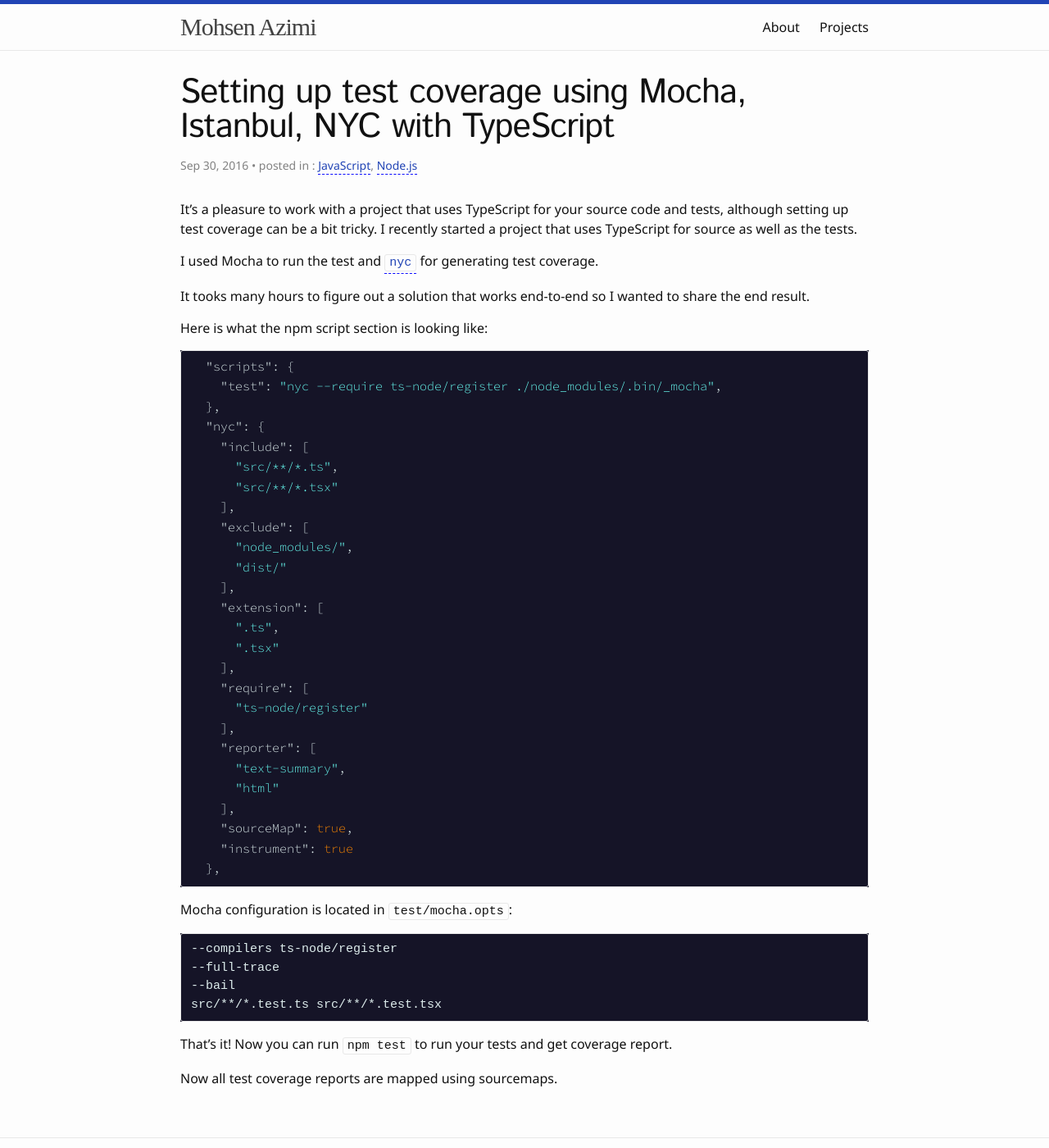
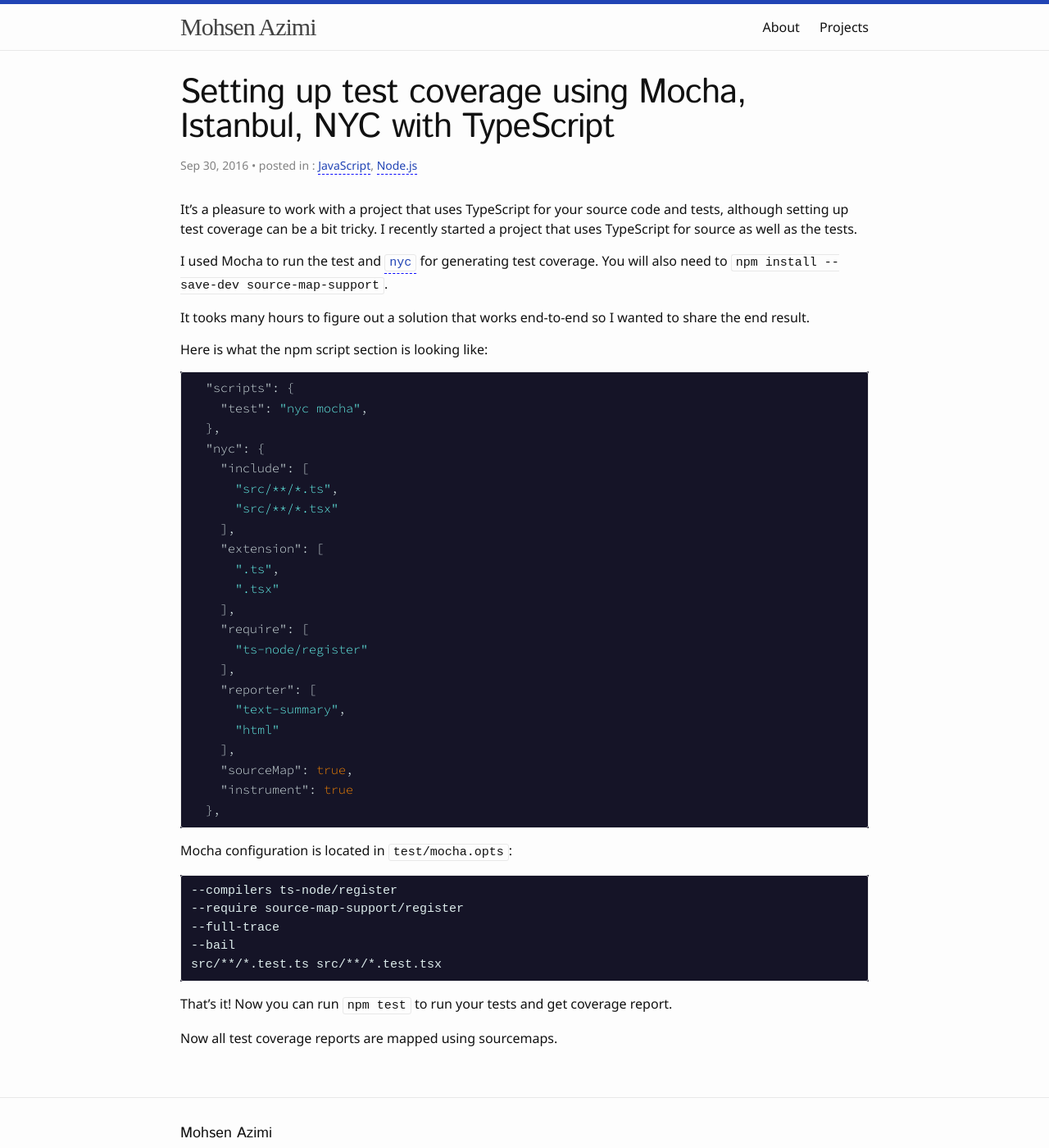
Before and after one commit to mohsen1/mohsen1.github.io, a Jekyll site: the page built from _posts/2016-09-30-nyc-mocha-typescript.1.md, in a window 1280 px wide and 1400 px high. Shown: the whole window at 82% size. Built offline with Jekyll 4.4.1, drawn with Linux system fonts in a browser that asks for light colours; some web fonts are replaced.

Commit message:
docs: simplify nyc + mocha + TS config

```diff
--- a/_posts/2016-09-30-nyc-mocha-typescript.1.md
+++ b/_posts/2016-09-30-nyc-mocha-typescript.1.md
@@ -7,7 +7,7 @@
 
 It's a pleasure to work with a project that uses TypeScript for your source code and tests, although setting up test coverage can be a bit tricky. I recently started a project that uses TypeScript for source as well as the tests.
 
-I used Mocha to run the test and [`nyc`](https://github.com/istanbuljs/nyc) for generating test coverage.
+I used Mocha to run the test and [`nyc`](https://github.com/istanbuljs/nyc) for generating test coverage. You will also need to `npm install --save-dev source-map-support`.
 
 It tooks many hours to figure out a solution that works end-to-end so I wanted to share the end result.
 
@@ -15,16 +15,12 @@
 
 {% highlight json %}
   "scripts": {
-    "test": "nyc --require ts-node/register ./node_modules/.bin/_mocha",
+    "test": "nyc mocha",
   },
   "nyc": {
     "include": [
       "src/**/*.ts",
       "src/**/*.tsx"
-    ],
-    "exclude": [
-      "node_modules/",
-      "dist/"
     ],
     "extension": [
       ".ts",
@@ -46,6 +42,7 @@
 
 {% highlight plain %}
 --compilers ts-node/register
+--require source-map-support/register
 --full-trace
 --bail
 src/**/*.test.ts src/**/*.test.tsx
```
